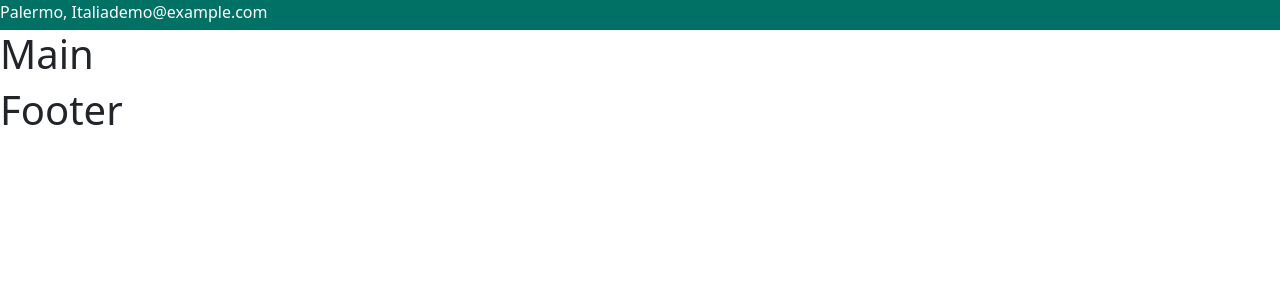
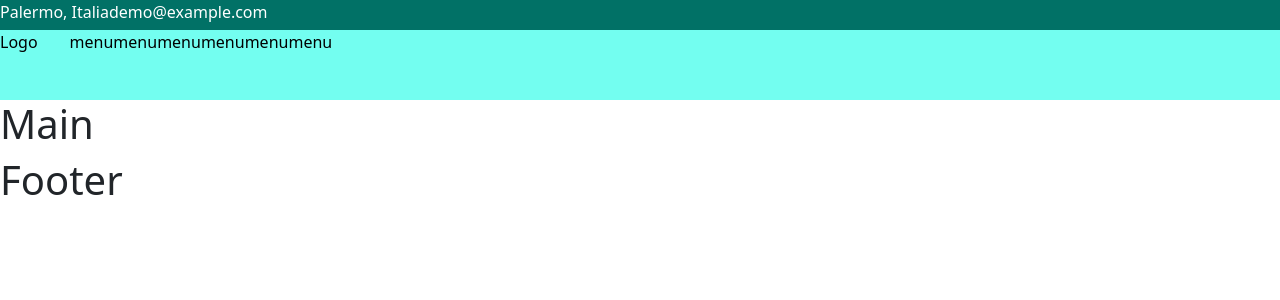
Before and after one commit to FraRussotto/proj-html-vuejs, a Vue app: page / in a window 1280 px wide. Shown: the top 300 px of the page. Built offline with nearby package versions, Linux system fonts and the light colour scheme.

Commit message:
[edit] header_bottom in header component

```diff
--- a/src/components/Header.vue
+++ b/src/components/Header.vue
@@ -17,7 +17,7 @@
         <div class="right d-flex">
           <div class="hours_active">8.30AM-8.30PM</div>
           <div class="social">
-            <ul class="d-flex list-unstyled ">
+            <ul class="d-flex">
               <li>social</li>
               <li>social</li>
               <li>social</li>
@@ -29,7 +29,28 @@
     </div>
 
     <div class="header_bottom">
-
+      <div class="fr_container d-flex justify-content-between align-items-center">
+        <div class="left d-flex">
+          <div class="logo_header">Logo</div>
+          <div class="menu_header">
+            <ul class="d-flex">
+              <li>menu</li>
+              <li>menu</li>
+              <li>menu</li>
+              <li>menu</li>
+              <li>menu</li>
+              <li>menu</li>
+            </ul>
+          </div>
+        </div>
+        <div class="right d-flex">
+          <div class="button_search">Search</div>
+          <div class="cart">Cart</div>
+          <div class="button_order btn btn-warning">
+            Bottone
+          </div>
+        </div>
+      </div>
     </div>
 
 </template>
@@ -37,13 +58,19 @@
 <style lang="scss" scoped>
 
 @use '../scss/variables' as *;
+
+.fr_container{
+  width: $container_max;
+  margin: 0 auto;
+}
 .header_top{
   height: 30px;
   color: white;
   background-color: $green;
-    .fr_container{
-      width: $container_max;
-      margin: 0 auto;
 }
+.header_bottom{
+  height: 70px;
+  color: black;
+  background-color: lighten($green, 50%);
 }
 </style>
--- a/src/scss/_variables.scss
+++ b/src/scss/_variables.scss
@@ -9,3 +9,4 @@ $darkgrey: #333333;
 
 // Layout:
 $container_max: 1600px;
+$container_min: 1200px;
--- a/src/scss/main.scss
+++ b/src/scss/main.scss
@@ -1,3 +1,9 @@
 @use './variables' as *;
 
 @import 'bootstrap/scss/bootstrap';
+
+body{
+  ul{
+    list-style-type: none;
+  }
+}
```
Lines whose indentation alone changed are shown as unchanged.
